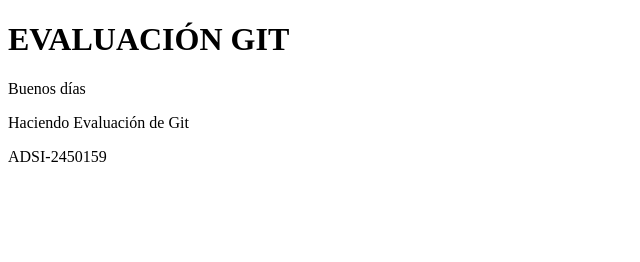
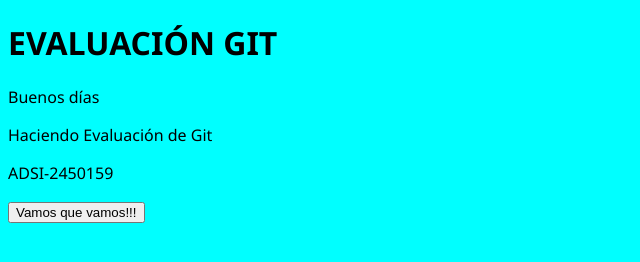
Before and after one commit to morita100604/gitevaluacion2, a plain HTML site: page index.html in a window 1280 px wide. Shown: the whole page, without its empty margins (0-640 px from the left). Drawn offline with Linux system fonts and the light colour scheme.

Commit message:
Agregando codigo

```diff
--- /dev/null
+++ b/css/estilos.css
@@ -0,0 +1,4 @@
+body{
+    background-color: aqua;
+    font-family: 'Segoe UI', Tahoma, Geneva, Verdana, sans-serif;
+}
--- a/index.html
+++ b/index.html
@@ -5,11 +5,14 @@
     <meta http-equiv="X-UA-Compatible" content="IE=edge">
     <meta name="viewport" content="width=device-width, initial-scale=1.0">
     <title>Document</title>
+    <link rel="stylesheet" href="./css/estilos.css">
+    <script src="js/bienvenida.js"></script>
 </head>
 <body>
     <h1>EVALUACIÓN GIT</h1>
     <p>Buenos días</p>
     <p>Haciendo Evaluación de Git</p>
     <p>ADSI-2450159</p>
+    <input type="button" onclick="saludar()" value="Vamos que vamos!!!" >
 </body>
 </html>
--- /dev/null
+++ b/js/bienvenida.js
@@ -0,0 +1,3 @@
+function saludar(){
+    alert ("Bienvenido a la Evaluación");
+}
```
